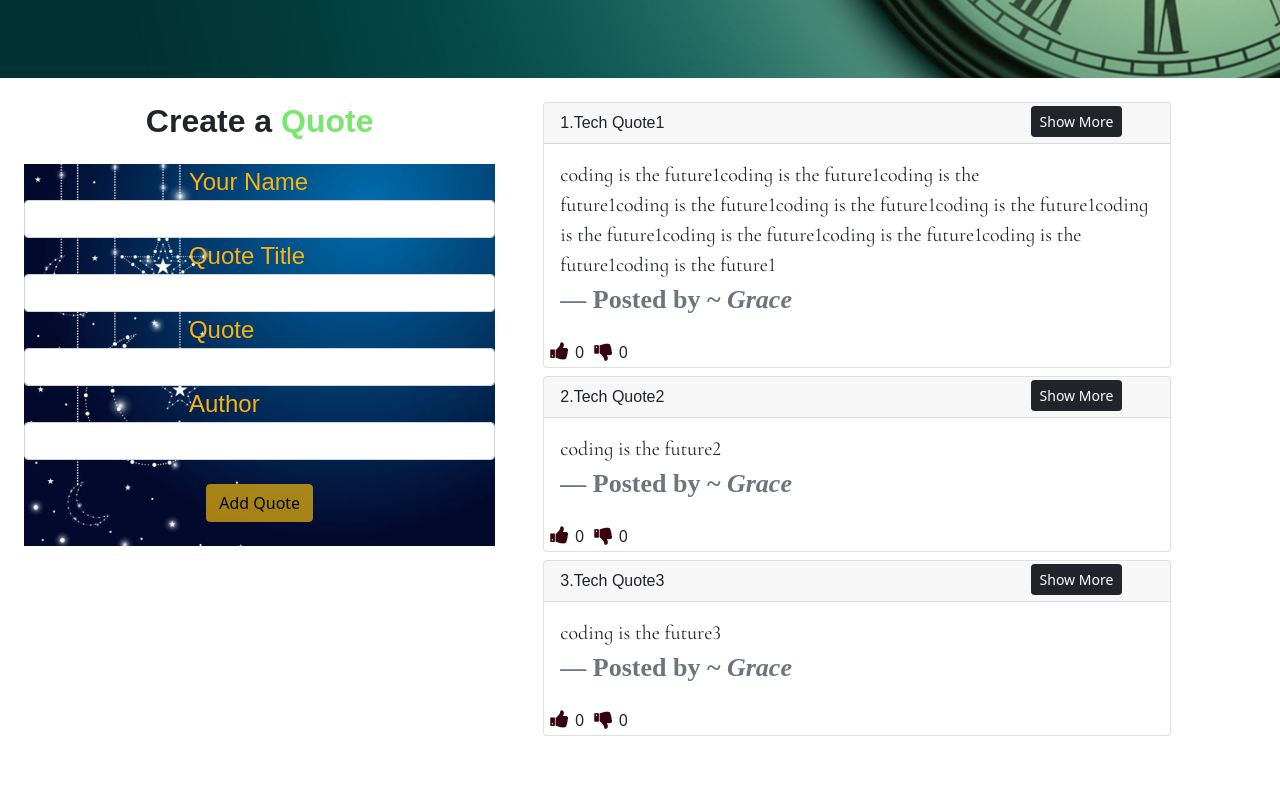
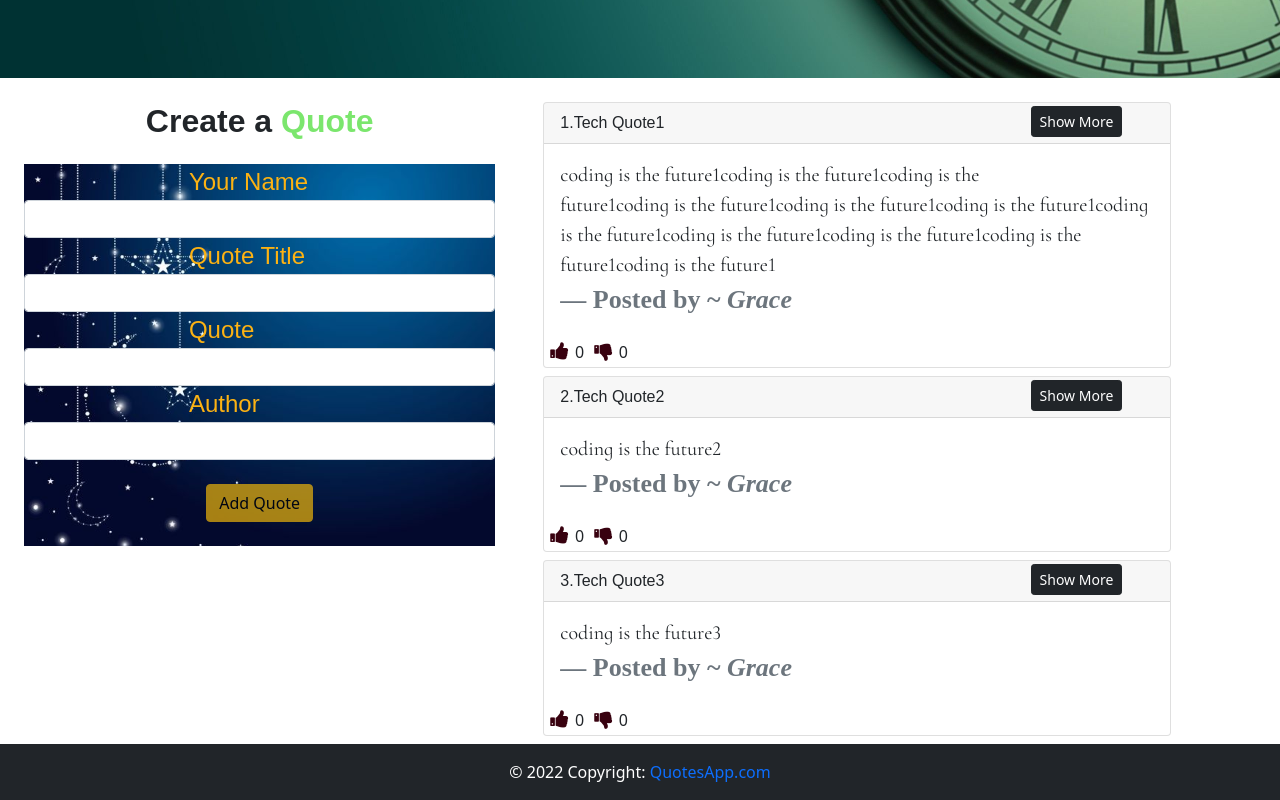
Before and after one commit to GraceMwende/Quotes-Ng, an Angular app: page / in a window 1280 px wide. Shown: the part 538-1338 px from the top of the page. Before the commit the page ends 1282 px from the top, so only its background shows below. Built offline with nearby package versions, Linux system fonts and the light colour scheme; a web font is replaced by a local one.

Commit message:
add footer

```diff
--- a/src/app/app.component.css
+++ b/src/app/app.component.css
@@ -18,3 +18,11 @@ main {
 .homelinks {
   margin: auto;
 }
+
+footer {
+  color: white;
+}
+
+a {
+  text-decoration: none;
+}
--- a/src/app/app.component.html
+++ b/src/app/app.component.html
@@ -27,4 +27,12 @@
   </div>
   <app-quotes></app-quotes>
 
+  <footer class="page-footer font-small bg-dark">
+
+    <div class="footer-copyright text-center py-3">© 2022 Copyright:
+      <a href="#"> QuotesApp.com</a>
+    </div>
+    <!-- Copyright -->
+
+  </footer>
 </main>
```
